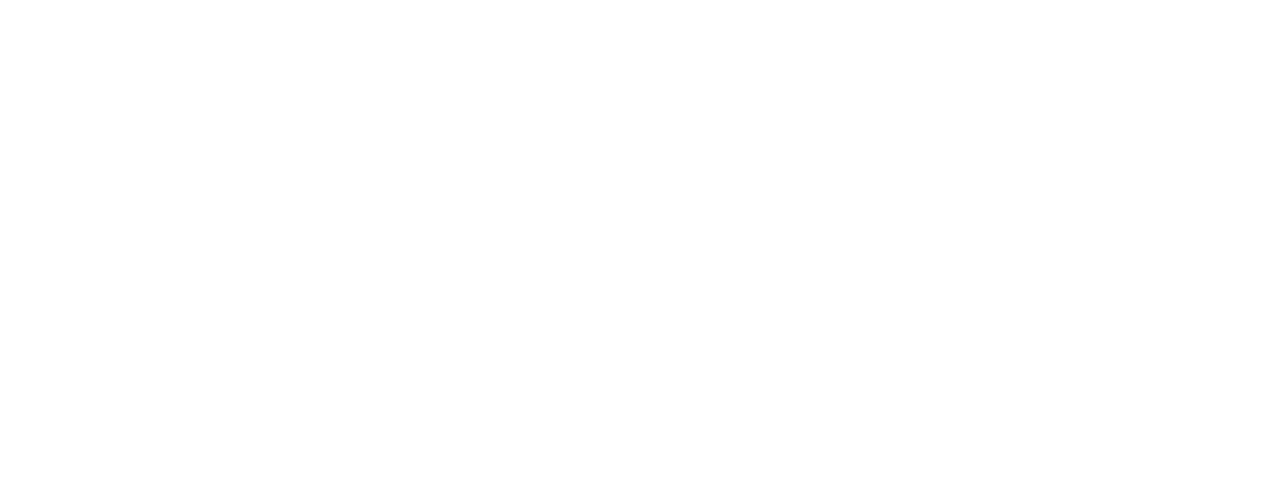
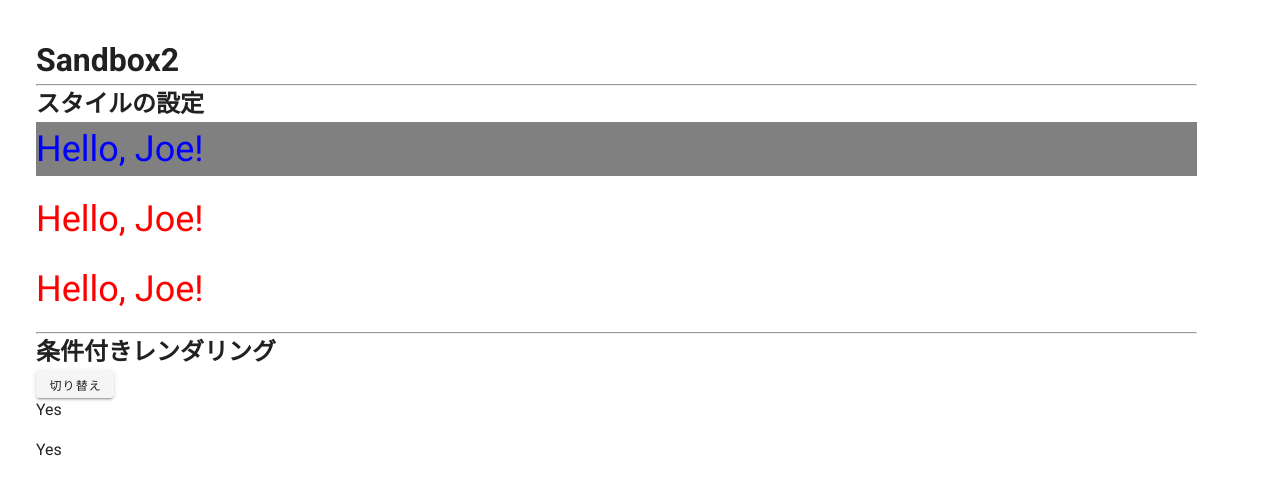
Before and after one commit to JoeTakasuna/UdemyLearn, a Vue app: page /sandbox2 in a window 1280 px wide. Shown: the top 494 px of the page. Built offline with nearby package versions, Linux system fonts and the light colour scheme.

Commit message:
スタイルの実験

```diff
--- /dev/null
+++ b/src/components/Sandbox2.vue
@@ -0,0 +1,57 @@
+<template lang="pug">
+  .container
+    h1 Sandbox2
+    hr
+    h2 スタイルの設定
+    p(class="bg safe" :class="{large: isLarge, danger: hasError}") Hello, Joe!
+    p(:class="[largeClass, dangerClass]") Hello, Joe!
+    p(:class="classObject") Hello, Joe!
+    hr
+    h2 条件付きレンダリング
+    v-btn(small @click="toggle") 切り替え
+    p(v-if="show") Yes
+    p(v-show="show") Yes
+</template>
+
+<script>
+export default {
+  name: 'Sandbox2',
+  data () {
+    return {
+      isLarge: true,
+      hasError: true,
+      largeClass: 'large',
+      dangerClass: 'danger',
+      classObject: {
+        large: true,
+        'danger': true
+      },
+      show: true
+    }
+  },
+  methods: {
+    toggle: function() {
+      this.show = !this.show
+    }
+  }
+};
+</script>
+
+<style scoped>
+.container {
+  margin: 24px;
+}
+.large {
+  font-size: 36px;
+}
+.danger {
+  color: red;
+}
+.bg {
+  background-color: grey;
+}
+/* 後ろのスタイルで上書き */
+.safe {
+  color: blue;
+}
+</style>
--- a/src/components/Welcome.vue
+++ b/src/components/Welcome.vue
@@ -11,6 +11,12 @@
       v-btn sandbox
     router-link.link(to="/search-in-qiita")
       v-btn search-in-qiita
+    router-link.link(to="/sandbox2")
+      v-btn sandbox2
+    router-link.link(to="/sandbox3")
+      v-btn sandbox3
+    router-link.link(to="/sandbox4")
+      v-btn sandbox4
 </template>
 
 <script>
```
Also changed, not shown: src/main.js (+7 -1 lines).
